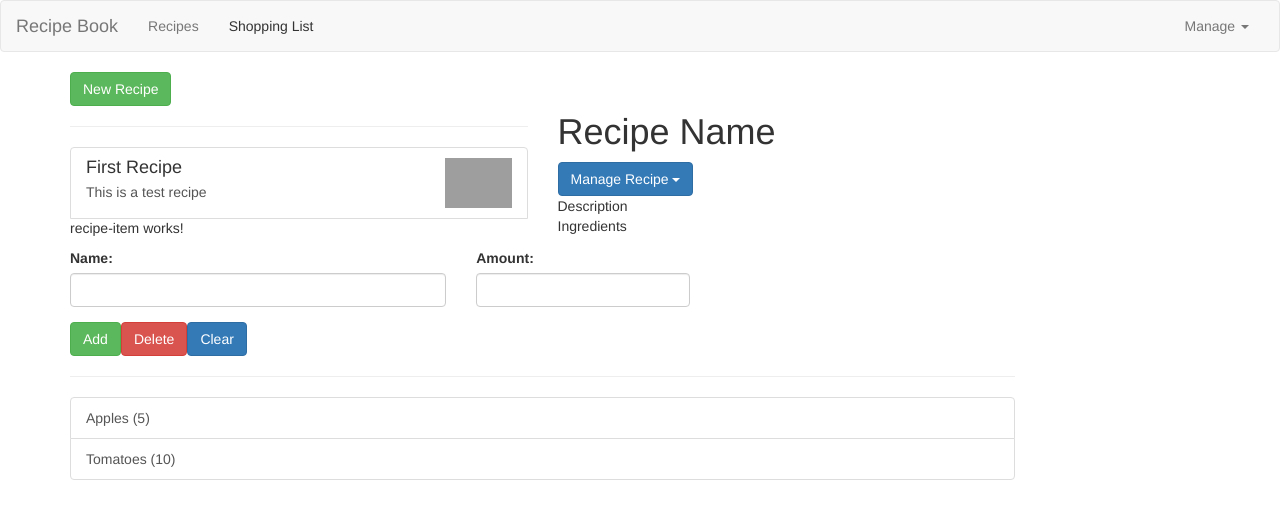
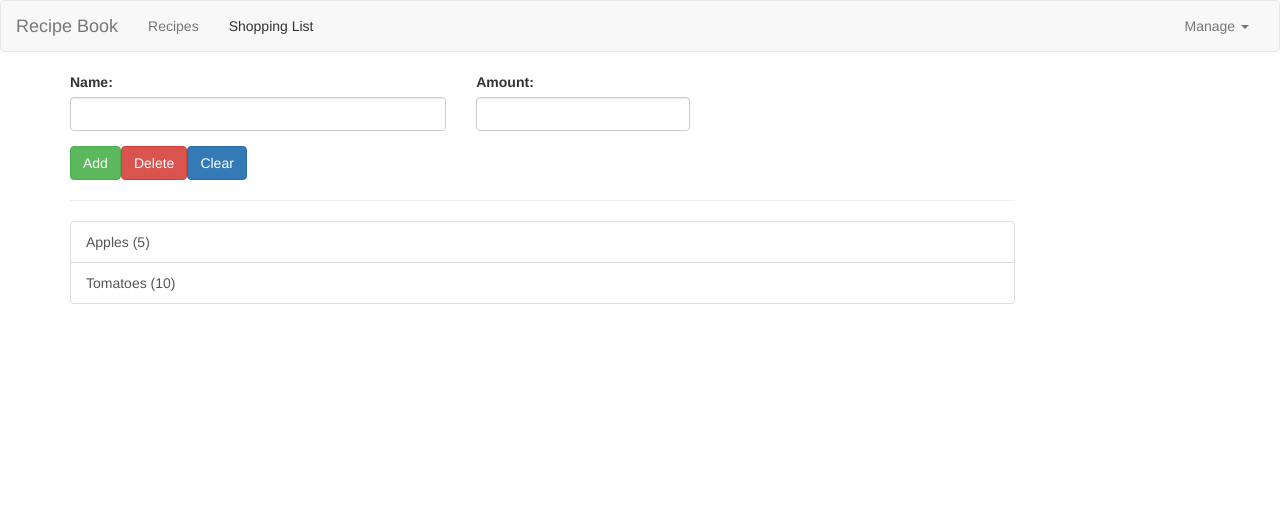
Before and after one commit to jducrot/ng5-grocery-list, an Angular app: page / in a window 1280 px wide. Both pictures are taken after a click on the link "Shopping List". Shown: the top 518 px of the page. Built offline with nearby package versions, Linux system fonts and the light colour scheme; grey boxes are pictures that could not be loaded.

Commit message:
Through Lecture 78

```diff
--- a/src/app/app.component.html
+++ b/src/app/app.component.html
@@ -1,12 +1,10 @@
-<app-header></app-header>
+<app-header (featureSelected)="onNavigate($event)"></app-header>
 
 <div class="container">
   <div class="row">
     <div class="col-md-12">
-      <app-recipes></app-recipes>
-    </div>
-    <div class="col-md-12">
-      <app-shopping-list></app-shopping-list>
+      <app-recipes *ngIf="loadedFeature === 'recipe'"></app-recipes>
+      <app-shopping-list *ngIf="loadedFeature !== 'recipe'"></app-shopping-list>
     </div>
   </div>
 </div>
--- a/src/app/app.component.ts
+++ b/src/app/app.component.ts
@@ -6,5 +6,9 @@
   styleUrls: ['./app.component.css']
 })
 export class AppComponent {
+  loadedFeature = 'recipe'
 
+  onNavigate(feature: string) {
+    this.loadedFeature = feature;
+  }
 }
--- a/src/app/header/header.component.html
+++ b/src/app/header/header.component.html
@@ -6,8 +6,8 @@
 
     <div class="collapse navbar-collapse">
       <ul class="nav navbar-nav">
-        <li><a href="#">Recipes</a></li>
-        <li><a href="#">Shopping List</a></li>
+        <li><a href="#" (click)="onSelect('recipe')">Recipes</a></li>
+        <li><a href="#" (click)="onSelect('shipping-list')">Shopping List</a></li>
       </ul>
 
       <ul class="nav navbar-nav navbar-right">
--- a/src/app/header/header.component.ts
+++ b/src/app/header/header.component.ts
@@ -1,9 +1,13 @@
-import { Component } from '@angular/core'
+import { Component, EventEmitter, Output } from '@angular/core'
 
 @Component({
   templateUrl: './header.component.html',
   selector: 'app-header'
 })
 export class HeaderComponent {
+  @Output() featureSelected = new EventEmitter<string>()
 
+  onSelect(feature: string) {
+    this.featureSelected.emit(feature)
+  }
 }
```
Also changed, not shown: 1 other file (tests, documents, lock files or other folders).
